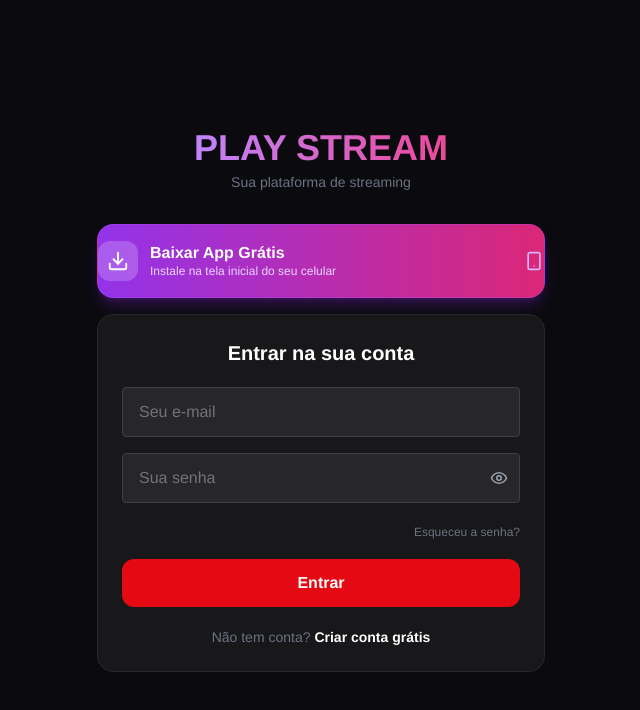
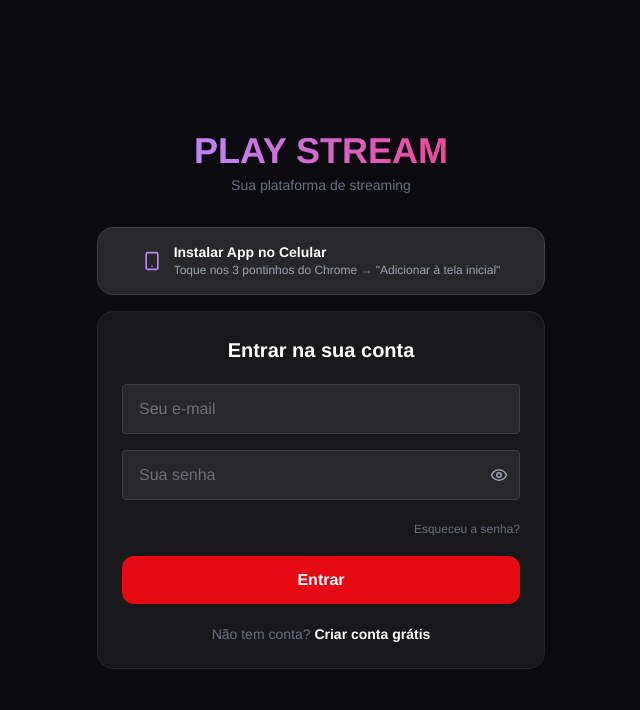
Before and after one commit to rafaelserrano1296-tech/playstream, a React (Vite) app in the folder frontend/: page /login in a window 1280 px wide. Shown: the top 710 px of the page, without its empty margins (319-959 px from the left). Built offline with nearby package versions, Linux system fonts and the light colour scheme; no server answers.

Commit message:
fix: botao PWA mostra instrucoes quando prompt nao disponivel

```diff
--- a/frontend/src/pages/Login.tsx
+++ b/frontend/src/pages/Login.tsx
@@ -41,9 +41,13 @@ export default function Login() {
       <div className="w-full max-w-md space-y-4">
 
         {/* Botão de Download — bem destacado */}
-        {!instalado ? (
+        {instalado ? (
+          <div className="w-full bg-green-900/30 border border-green-500/30 text-green-400 font-bold py-4 rounded-2xl flex items-center justify-center gap-3">
+            <Check size={20} /> App já instalado no seu dispositivo!
+          </div>
+        ) : podeInstalar ? (
           <button
-            onClick={podeInstalar ? instalar : undefined}
+            onClick={instalar}
             className="w-full bg-gradient-to-r from-purple-600 to-pink-600 hover:from-purple-700 hover:to-pink-700 text-white font-black py-4 rounded-2xl flex items-center justify-center gap-3 text-lg shadow-lg shadow-purple-900/50 transition-all active:scale-95 border border-purple-500/30"
           >
             <div className="w-10 h-10 bg-white/20 rounded-xl flex items-center justify-center">
@@ -56,8 +60,12 @@ export default function Login() {
             <Smartphone size={20} className="ml-auto text-purple-300" />
           </button>
         ) : (
-          <div className="w-full bg-green-900/30 border border-green-500/30 text-green-400 font-bold py-4 rounded-2xl flex items-center justify-center gap-3">
-            <Check size={20} /> App já instalado no seu dispositivo!
+          <div className="w-full bg-zinc-800 border border-zinc-700 text-white py-4 rounded-2xl flex items-center justify-center gap-3 text-sm">
+            <Smartphone size={20} className="text-purple-400" />
+            <div className="text-left">
+              <p className="font-black leading-tight">Instalar App no Celular</p>
+              <p className="text-gray-400 text-xs">Toque nos 3 pontinhos do Chrome → "Adicionar à tela inicial"</p>
+            </div>
           </div>
         )}
 
```
